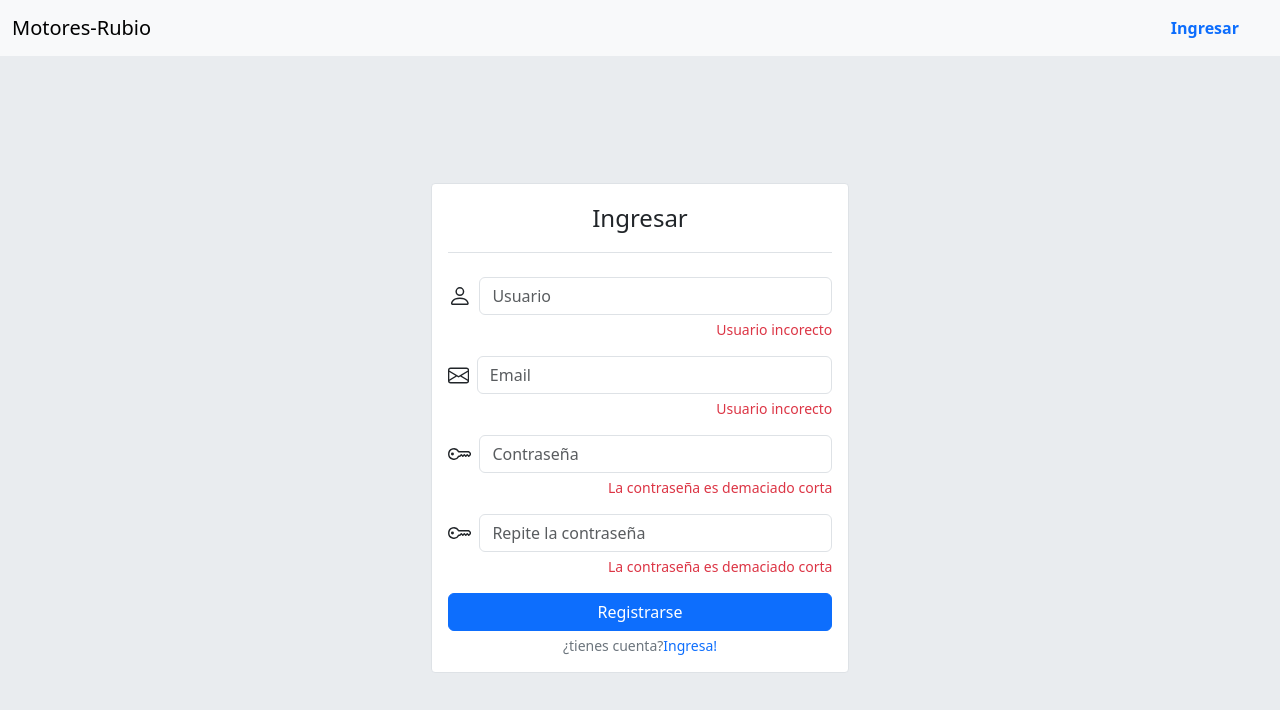
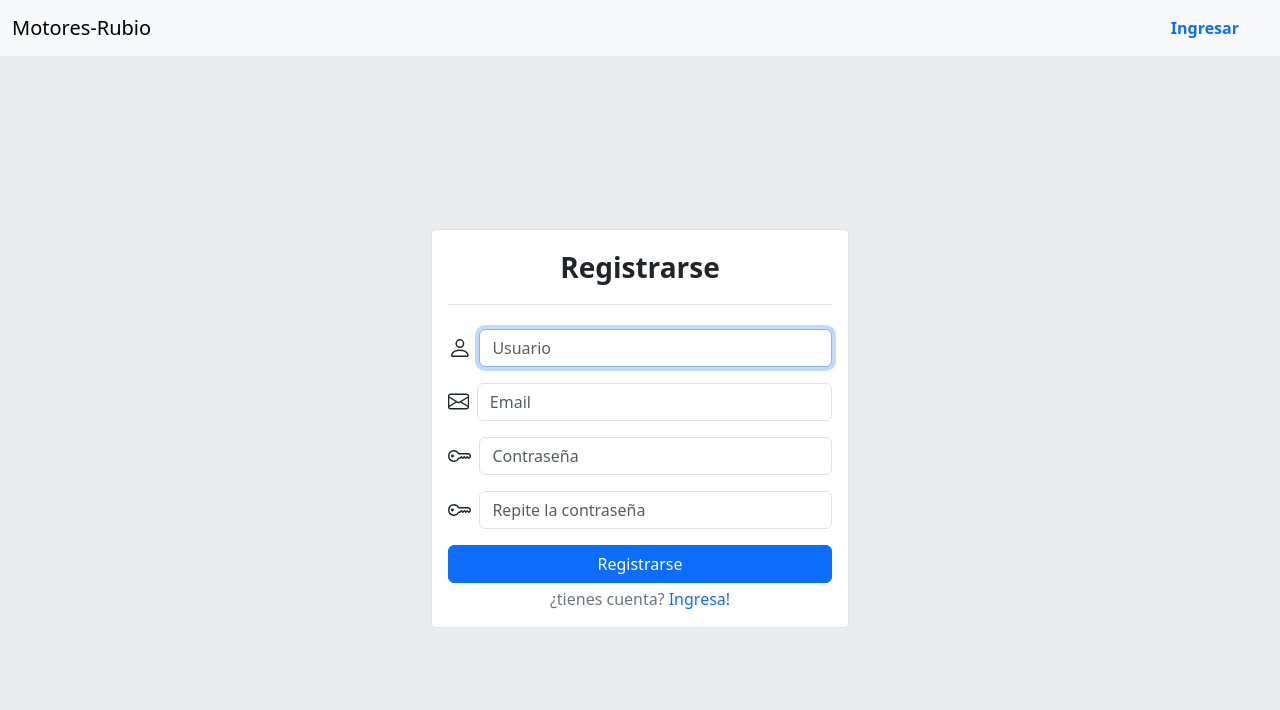
Before and after one commit to HernanRubioDev/motores-rubio, a React (Create React App) app: page /register in a window 1280 px wide. Shown: the top 710 px of the page. Built offline with nearby package versions, Linux system fonts and the light colour scheme.

Commit message:
forms validation added

```diff
--- a/src/components/Login.js
+++ b/src/components/Login.js
@@ -8,20 +8,35 @@ const Login = ()=>{
     password:'',
   }
 
-  const {handleChange, form} = useForm(initialForm);
+  const validateForm = (form)=>{
+    const errors ={}
+    switch (true) {
+      case !form.username:
+        errors.username = 'Este campo es obligatorio'
+        break;
+
+      case !form.password:
+        errors.password = 'Este campo es obligatorio'
+        break;
+
+    }
+    return errors
+  }
+  const {form, loading, errors, handleChange, handleBlur, handleSubmit} = useForm(initialForm, validateForm);
+
 
   return(
     <section className="d-flex container-fluid justify-content-center align-items-center h-100 w-100 bg-body-secondary">
       <form className="border container-fluid p-3 w-sm-100 col-sm-6 col-md-5 col-lg-4 col-xl-3 bg-white rounded-1">
-        <legend className="text-center w-100 border-bottom pb-3">Ingresar</legend>
+        <legend className="text-center w-100 border-bottom pb-3 fs-4 fw-semibold">Ingresar</legend>
         <div className="mb-3 pt-3">
           <div className="d-flex align-items-center">
           <svg xmlns="http://www.w3.org/2000/svg" width="26" height="26" fill="currentColor" className="bi bi-person" viewBox="0 0 16 16">
             <path d="M8 8a3 3 0 1 0 0-6 3 3 0 0 0 0 6Zm2-3a2 2 0 1 1-4 0 2 2 0 0 1 4 0Zm4 8c0 1-1 1-1 1H3s-1 0-1-1 1-4 6-4 6 3 6 4Zm-1-.004c-.001-.246-.154-.986-.832-1.664C11.516 10.68 10.289 10 8 10c-2.29 0-3.516.68-4.168 1.332-.678.678-.83 1.418-.832 1.664h10Z"/>
           </svg>
-            <input onChange={(e)=>handleChange(e)} type="text" className="form-control ms-2" id="userLogin" placeholder="Usuario" name='username' value={form.username}/>
+            <input onBlur={(e)=>handleBlur(e)} onChange={(e)=>handleChange(e)} type="text" className="form-control ms-2" id="userLogin" placeholder="Usuario" name='username' autoFocus value={form.username}/>
           </div>
-          <div id="userLogin" className="form-text text-danger text-end">Usuario incorecto</div>
+          <div id="userLogin" className="form-text text-danger text-end">{errors.username}</div>
         </div>
         <div className="mb-3">
           <div className="d-flex align-items-center">
@@ -29,13 +44,17 @@ const Login = ()=>{
               <path d="M0 8a4 4 0 0 1 7.465-2H14a.5.5 0 0 1 .354.146l1.5 1.5a.5.5 0 0 1 0 .708l-1.5 1.5a.5.5 0 0 1-.708 0L13 9.207l-.646.647a.5.5 0 0 1-.708 0L11 9.207l-.646.647a.5.5 0 0 1-.708 0L9 9.207l-.646.647A.5.5 0 0 1 8 10h-.535A4 4 0 0 1 0 8zm4-3a3 3 0 1 0 2.712 4.285A.5.5 0 0 1 7.163 9h.63l.853-.854a.5.5 0 0 1 .708 0l.646.647.646-.647a.5.5 0 0 1 .708 0l.646.647.646-.647a.5.5 0 0 1 .708 0l.646.647.793-.793-1-1h-6.63a.5.5 0 0 1-.451-.285A3 3 0 0 0 4 5z"/>
               <path d="M4 8a1 1 0 1 1-2 0 1 1 0 0 1 2 0z"/>
             </svg>
-            <input onChange={(e)=>handleChange(e)} type="password" className="form-control ms-2" id="passwordLogin" placeholder="Contraseña" name='password' value={form.password}/>
+            <input onBlur={(e)=>handleBlur(e)} onChange={(e)=>handleChange(e)} type="password" className="form-control ms-2" id="passwordLogin" placeholder="Contraseña" name='password' value={form.password}/>
           </div>
-          <div id="passwordLogin" className="form-text text-danger text-end">La contraseña es demaciado corta</div>
+          <div id="passwordLogin" className="form-text text-danger text-end">{errors.password}</div>
         </div>
         <div className="d-flex flex-column justify-content-evenly align-items-center">
-        <button type="submit" className="btn btn-primary w-100">Ingresar</button>
-        <div className="form-text text-secondary d-flex justify-content-center">¿Aún no tienes cuenta? <Link className="text-decoration-none text-primary" to='/register'>¡Registrate!</Link></div>
+        {Object.keys(errors).length === 0 ?
+          <button type="submit" className="btn btn-primary w-100">Ingresar</button>
+          :
+          <button type="submit" className="btn btn-primary w-100" disabled>Ingresar</button>
+        }
+        <div className="form-text text-secondary d-flex justify-content-center fs-6">¿Aún no tienes cuenta? <Link className="text-decoration-none text-primary ms-1 fs-6" to='/register'>¡Registrate!</Link></div>
         </div>
       </form>
     </section>
--- a/src/components/Register.js
+++ b/src/components/Register.js
@@ -10,29 +10,75 @@ const Register = ()=>{
     rePassword:''
   }
 
-  const {handleChange, form} = useForm(initialForm);
+  const validateForm = (form)=>{
+    const errors ={}
+    const user_regEx = /^[a-z0-9_-]{5,16}/igm;
+    const email_regEx = /^\w+([\.-]?\w+)@\w+([\.-]?\w+)(\.\w{2,3})+$/;
+    const pass_regEx = /^(?=.*\d)(?=.*[!@#$%_^&*])(?=.*[a-z])(?=.*[A-Z]).{8,20}$/;
+    switch (true) {
+      case !form.username.trim():
+        errors.username='Este campo es obligatorio.';
+        break
+
+      case form.username.length < 5 || form.username.length > 16:
+        errors.username = 'El usuario debe contenter entre 5 y 16 carácteres';
+        break
+
+      case !user_regEx.test(form.username):
+        errors.username="El usuario solo puede conenter letra, numeros, '-' y '_'";
+        break
+
+      case !form.email.trim():
+        errors.email='Este campo es obligatorio.';
+        break
+
+      case !email_regEx.test(form.email):
+        errors.email='Formato de email invalido.';
+        break
+
+      case !form.password.trim():
+        errors.password='Este campo es obligatorio.';
+        break
+
+      case form.password.length < 8 || form.password.length > 20:
+        errors.password = 'La contraseña debe contenter entre 8 y 20 carácteres.';
+        break
+
+      case !pass_regEx.test(form.password):
+        errors.password = 'La contraseña debe contener al menos un numero, una letra y un caracter especial';
+        break
+
+      case form.rePassword.trim() !== form.password.trim():
+        errors.rePassword='Las contraseñas no coinciden';
+        break
+    }
+    return errors
+  }
+
+  const {form, loading, errors, handleChange, handleBlur, handleSubmit} = useForm(initialForm, validateForm);
+
 
   return(
     <section className="d-flex container-fluid justify-content-center align-items-center h-100 w-100 bg-body-secondary">
       <form className="border container-fluid p-3 w-sm-100 col-sm-6 col-md-5 col-lg-4 col-xl-4 bg-white rounded-1">
-        <legend className="text-center w-100 border-bottom pb-3">Ingresar</legend>
+        <legend className="text-center w-100 border-bottom pb-3 fs-3 fw-semibold">Registrarse</legend>
         <div className="mb-3 pt-3">
           <div className="d-flex align-items-center">
           <svg xmlns="http://www.w3.org/2000/svg" width="26" height="26" fill="currentColor" className="bi bi-person" viewBox="0 0 16 16">
             <path d="M8 8a3 3 0 1 0 0-6 3 3 0 0 0 0 6Zm2-3a2 2 0 1 1-4 0 2 2 0 0 1 4 0Zm4 8c0 1-1 1-1 1H3s-1 0-1-1 1-4 6-4 6 3 6 4Zm-1-.004c-.001-.246-.154-.986-.832-1.664C11.516 10.68 10.289 10 8 10c-2.29 0-3.516.68-4.168 1.332-.678.678-.83 1.418-.832 1.664h10Z"/>
           </svg>
-            <input onChange={(e)=>handleChange(e)} type="email" className="form-control ms-2" id="userRegister" placeholder="Usuario" name='username' value={form.username}/>
+            <input onBlur={(e)=>handleBlur(e)} onChange={(e)=>handleChange(e)} type="text" className="form-control ms-2" id="userRegister" autoFocus placeholder="Usuario" name='username' value={form.username}/>
           </div>
-            <div id="userRegister" className="form-text text-danger text-end">Usuario incorecto</div>
+            <p id="userRegister" className="form-text text-danger text-start text-end">{errors.username}</p>
         </div>
         <div className="mb-3">
           <div className="d-flex align-items-center">
           <svg xmlns="http://www.w3.org/2000/svg" width="23" height="23" fill="currentColor" className="bi bi-envelope" viewBox="0 0 16 16">
             <path d="M0 4a2 2 0 0 1 2-2h12a2 2 0 0 1 2 2v8a2 2 0 0 1-2 2H2a2 2 0 0 1-2-2V4Zm2-1a1 1 0 0 0-1 1v.217l7 4.2 7-4.2V4a1 1 0 0 0-1-1H2Zm13 2.383-4.708 2.825L15 11.105V5.383Zm-.034 6.876-5.64-3.471L8 9.583l-1.326-.795-5.64 3.47A1 1 0 0 0 2 13h12a1 1 0 0 0 .966-.741ZM1 11.105l4.708-2.897L1 5.383v5.722Z"/>
           </svg>
-            <input onChange={(e)=>handleChange(e)} type="email" className="form-control ms-2" id="emailRegister" placeholder="Email" name='email' value={form.email}/>
+            <input onBlur={(e)=>handleBlur(e)} onChange={(e)=>handleChange(e)} type="email" className="form-control ms-2" id="emailRegister" placeholder="Email" name='email' value={form.email}/>
           </div>
-            <div id="emailRegister" className="form-text text-danger text-end">Usuario incorecto</div>
+            <p id="emailRegister" className="form-text text-danger text-end">{errors.email}</p>
         </div>
         <div className="mb-3">
           <div className="d-flex align-items-center">
@@ -40,9 +86,9 @@ const Register = ()=>{
             <path d="M0 8a4 4 0 0 1 7.465-2H14a.5.5 0 0 1 .354.146l1.5 1.5a.5.5 0 0 1 0 .708l-1.5 1.5a.5.5 0 0 1-.708 0L13 9.207l-.646.647a.5.5 0 0 1-.708 0L11 9.207l-.646.647a.5.5 0 0 1-.708 0L9 9.207l-.646.647A.5.5 0 0 1 8 10h-.535A4 4 0 0 1 0 8zm4-3a3 3 0 1 0 2.712 4.285A.5.5 0 0 1 7.163 9h.63l.853-.854a.5.5 0 0 1 .708 0l.646.647.646-.647a.5.5 0 0 1 .708 0l.646.647.646-.647a.5.5 0 0 1 .708 0l.646.647.793-.793-1-1h-6.63a.5.5 0 0 1-.451-.285A3 3 0 0 0 4 5z"/>
             <path d="M4 8a1 1 0 1 1-2 0 1 1 0 0 1 2 0z"/>
           </svg>
-            <input onChange={(e)=>handleChange(e)} type="password" className="form-control ms-2" id="passwordRegister" placeholder="Contraseña" name='password' value={form.password}/>
+            <input onBlur={(e)=>handleBlur(e)} onChange={(e)=>handleChange(e)} type="password" className="form-control ms-2" id="passwordRegister" placeholder="Contraseña" name='password' value={form.password}/>
           </div>
-            <div id="passwordRegister" className="form-text text-danger text-end">La contraseña es demaciado corta</div>
+            <p id="passwordRegister" className="form-text text-danger text-end">{errors.password}</p>
         </div>
         <div className="mb-3">
           <div className="d-flex align-items-center">
@@ -50,13 +96,17 @@ const Register = ()=>{
             <path d="M0 8a4 4 0 0 1 7.465-2H14a.5.5 0 0 1 .354.146l1.5 1.5a.5.5 0 0 1 0 .708l-1.5 1.5a.5.5 0 0 1-.708 0L13 9.207l-.646.647a.5.5 0 0 1-.708 0L11 9.207l-.646.647a.5.5 0 0 1-.708 0L9 9.207l-.646.647A.5.5 0 0 1 8 10h-.535A4 4 0 0 1 0 8zm4-3a3 3 0 1 0 2.712 4.285A.5.5 0 0 1 7.163 9h.63l.853-.854a.5.5 0 0 1 .708 0l.646.647.646-.647a.5.5 0 0 1 .708 0l.646.647.646-.647a.5.5 0 0 1 .708 0l.646.647.793-.793-1-1h-6.63a.5.5 0 0 1-.451-.285A3 3 0 0 0 4 5z"/>
             <path d="M4 8a1 1 0 1 1-2 0 1 1 0 0 1 2 0z"/>
           </svg>
-            <input onChange={(e)=>handleChange(e)} type="password" className="form-control ms-2" id="RePasswordRegister" placeholder="Repite la contraseña" name='rePassword' value={form.rePassword}/>
+            <input onBlur={(e)=>handleBlur(e)} onChange={(e)=>handleChange(e)} type="password" className="form-control ms-2" id="RePasswordRegister" placeholder="Repite la contraseña" name='rePassword' value={form.rePassword}/>
           </div>
-            <div id="RePasswordRegister" className="form-text text-danger text-end">La contraseña es demaciado corta</div>
+            <p id="RePasswordRegister" className="form-text text-danger text-end">{errors.rePassword}</p>
         </div>
         <div className="d-flex flex-column justify-content-evenly align-items-center">
-        <button type="submit" className="btn btn-primary w-100">Registrarse</button>
-        <div className="form-text text-secondary d-flex justify-content-center">¿tienes cuenta? <Link className="text-decoration-none text-primary" to='/login'>Ingresa!</Link></div>
+          {Object.keys(errors).length === 0 ?
+          <button type="submit" className="btn btn-primary w-100" >Registrarse</button>
+          :
+          <button type="submit" className="btn btn-primary w-100" disabled>Registrarse</button>
+        }
+        <div className="form-text text-secondary d-flex justify-content-center w-100 fs-6">¿tienes cuenta? <Link className="text-decoration-none text-primary ms-1 fs-6" to='/login'>Ingresa!</Link></div>
         </div>
       </form>
     </section>
--- a/src/hooks/useForm.js
+++ b/src/hooks/useForm.js
@@ -1,7 +1,9 @@
 import { useState } from "react"
 
-const useForm = (initialForm)=>{
+const useForm = (initialForm, validateForm)=>{
   const [form, setForm] = useState(initialForm);
+  const [errors, setErrors] = useState({});
+  const [loading, setLoading] = useState(false);
 
   const handleChange = (e)=>{
     setForm(
@@ -9,7 +11,16 @@ const useForm = (initialForm)=>{
     )
   }
 
-  return {handleChange, form}
+  const handleBlur = (e)=>{
+    handleChange(e)
+    setErrors(validateForm(form));
+  }
+
+  const handleSubmit = (e)=>{
+
+  }
+
+  return {form, loading, errors, handleChange, handleBlur,handleSubmit}
 }
 
 export default useForm;
```
